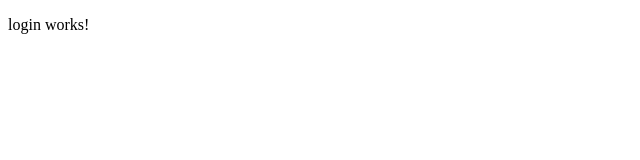
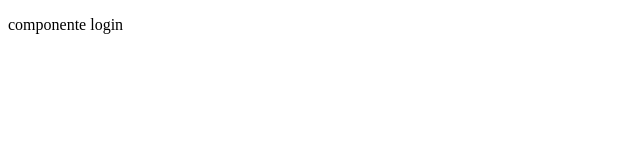
Before and after one commit to chiefanunzio/Overview, an Angular app in the folder overviewApp/: page /login in a window 1280 px wide. Shown: the top 160 px of the page, without its empty margins (0-640 px from the left). Built offline with nearby package versions, Linux system fonts and the light colour scheme.

Commit message:
modifica componente login

```diff
--- a/overviewApp/src/app/components/login/login.component.html
+++ b/overviewApp/src/app/components/login/login.component.html
@@ -1 +1 @@
-<p>login works!</p>
+<p>componente login</p>
```
